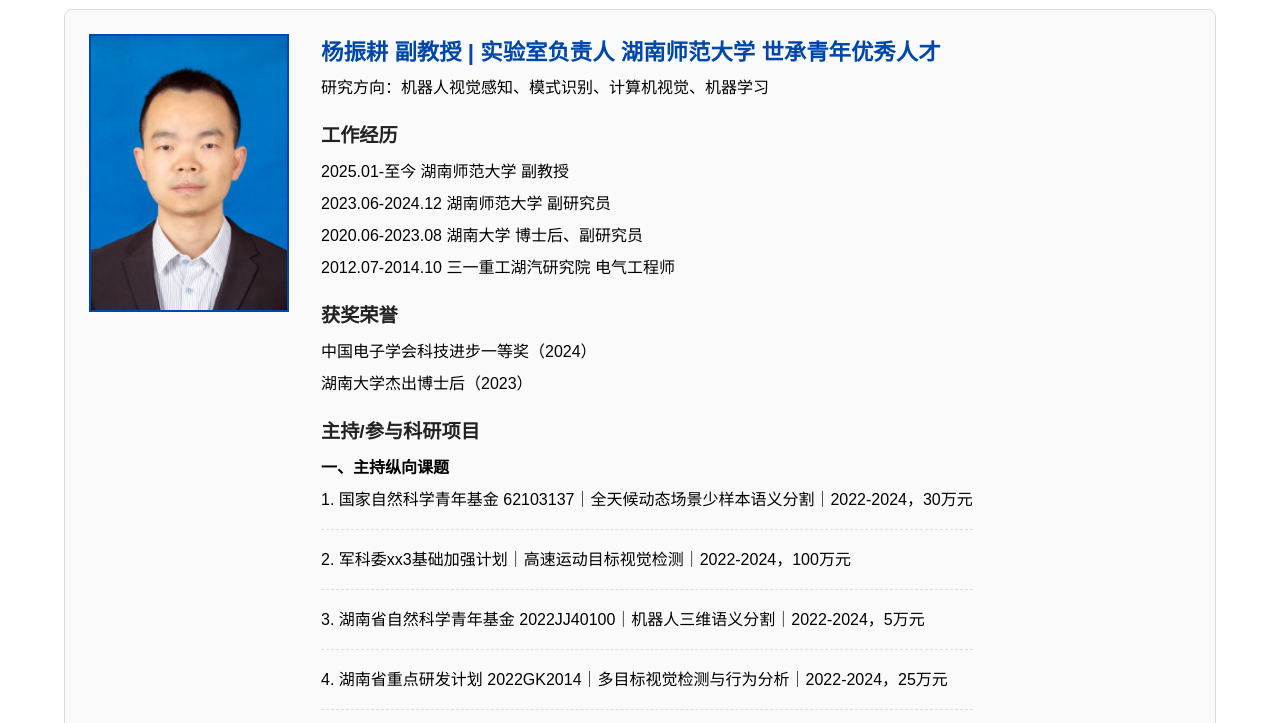
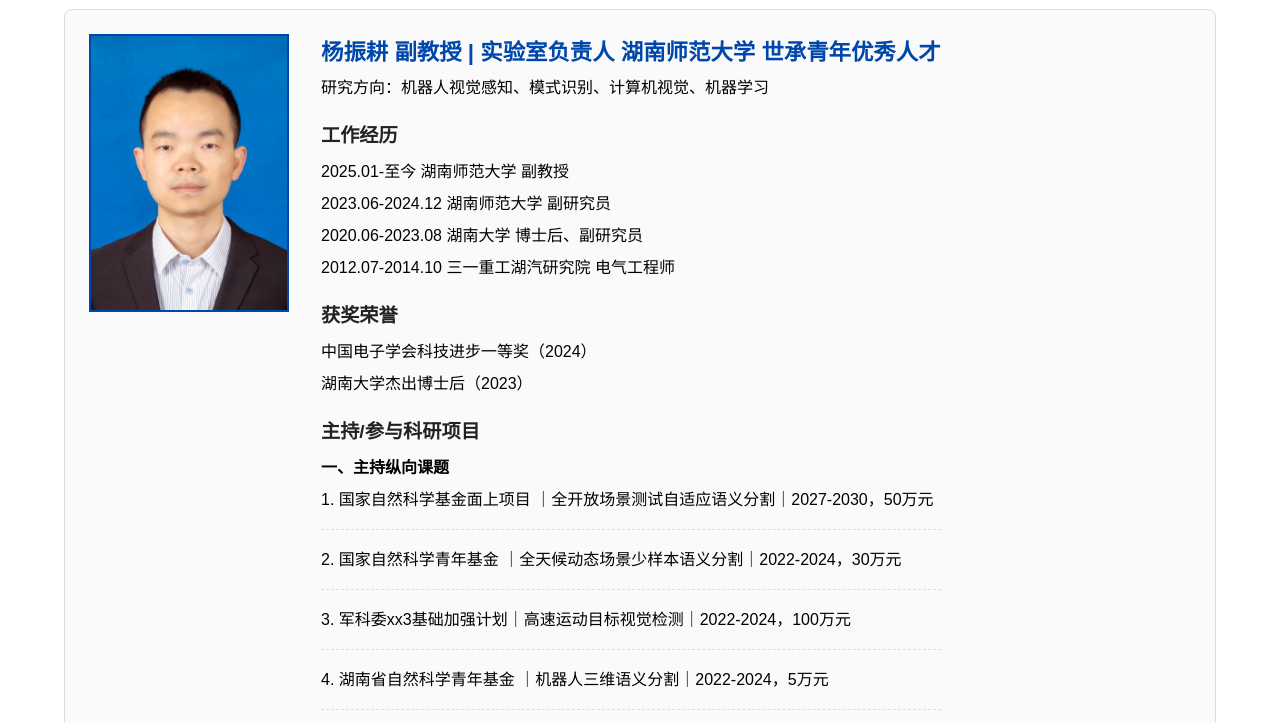
Before and after one commit to zgyang-hnu/hnnu-vaclab, a plain HTML site: page team.html in a window 1280 px wide. Shown: the part 206-929 px from the top of the page. Drawn offline with Linux system fonts and the light colour scheme.

Commit message:
Update team.html

```diff
--- a/team.html
+++ b/team.html
@@ -174,10 +174,11 @@
                 <p>湖南大学杰出博士后（2023）</p>
                 <h4 class="sub-title">主持/参与科研项目</h4>
                 <p><strong>一、主持纵向课题</strong></p>
-                <div class="list-item">1. 国家自然科学青年基金 62103137｜全天候动态场景少样本语义分割｜2022-2024，30万元</div>
-                <div class="list-item">2. 军科委xx3基础加强计划｜高速运动目标视觉检测｜2022-2024，100万元</div>
-                <div class="list-item">3. 湖南省自然科学青年基金 2022JJ40100｜机器人三维语义分割｜2022-2024，5万元</div>
-                <div class="list-item">4. 湖南省重点研发计划 2022GK2014｜多目标视觉检测与行为分析｜2022-2024，25万元</div>
+                <div class="list-item">1. 国家自然科学基金面上项目 ｜全开放场景测试自适应语义分割｜2027-2030，50万元</div>
+                <div class="list-item">2. 国家自然科学青年基金 ｜全天候动态场景少样本语义分割｜2022-2024，30万元</div>
+                <div class="list-item">3. 军科委xx3基础加强计划｜高速运动目标视觉检测｜2022-2024，100万元</div>
+                <div class="list-item">4. 湖南省自然科学青年基金 ｜机器人三维语义分割｜2022-2024，5万元</div>
+                <div class="list-item">5. 湖南省重点研发计划 ｜多目标视觉检测与行为分析｜2022-2024，25万元</div>
                 <p><strong>二、核心参与国家级项目</strong></p>
                 <div class="list-item">1. 国自科联合基金 U21A20487｜移动机器人自适应方法｜2022-2025，260万元</div>
                 <div class="list-item">2. 国自科面上 61973106｜机器人三维语义分割与目标检测｜2020-2023，63万元</div>
```
